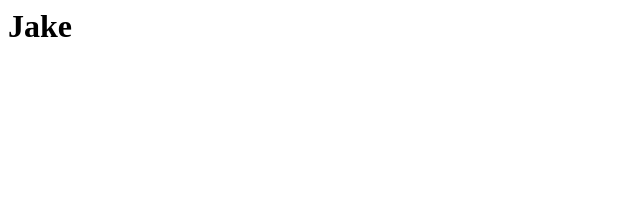
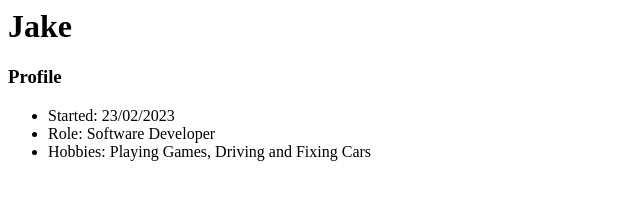
Before and after one commit to Jake-Boax/Jake-Boax.github.io, a plain HTML site: page index.html in a window 1280 px wide. Shown: the whole page, without its empty margins (0-640 px from the left). Drawn offline with Linux system fonts and the light colour scheme.

Commit message:
Updated My Profile

```diff
--- a/index.html
+++ b/index.html
@@ -1 +1,7 @@
 <h1>Jake</h1>
+<h3>Profile</h3>
+<ul>
+    <li>Started: 23/02/2023</li>
+    <li>Role: Software Developer</li>
+    <li>Hobbies: Playing Games, Driving and Fixing Cars</li>
+</ul>
```
